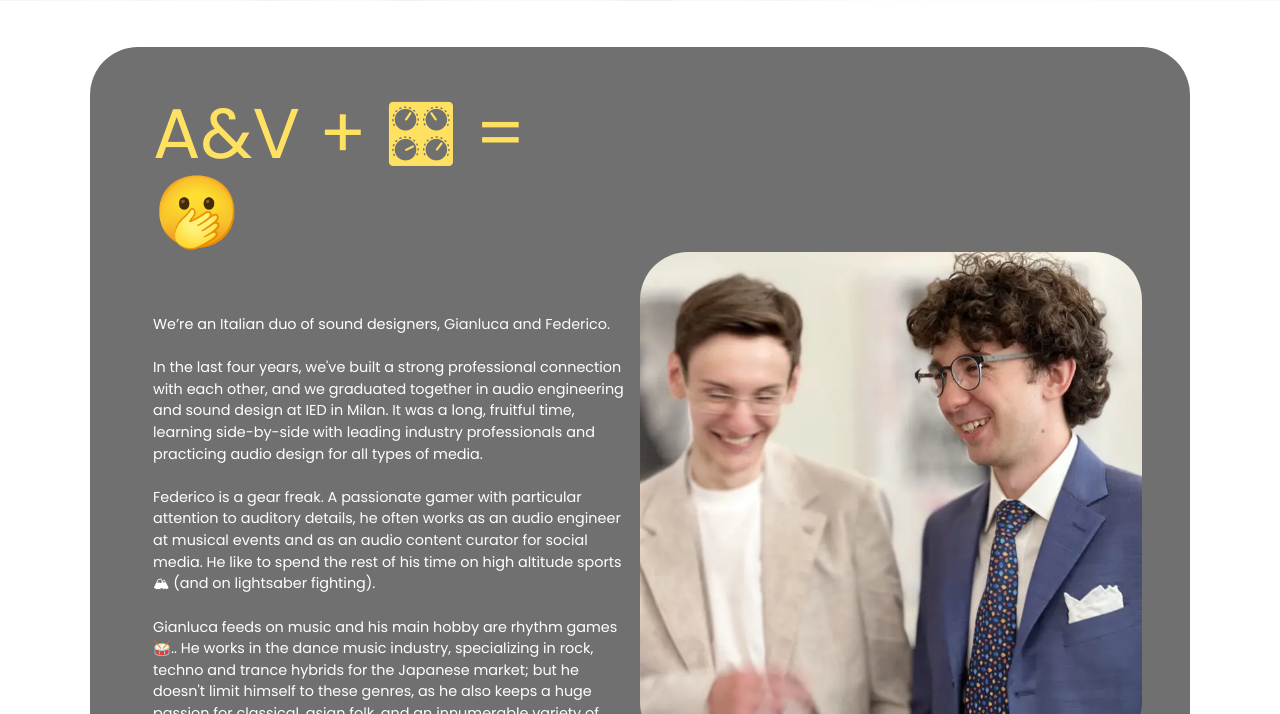
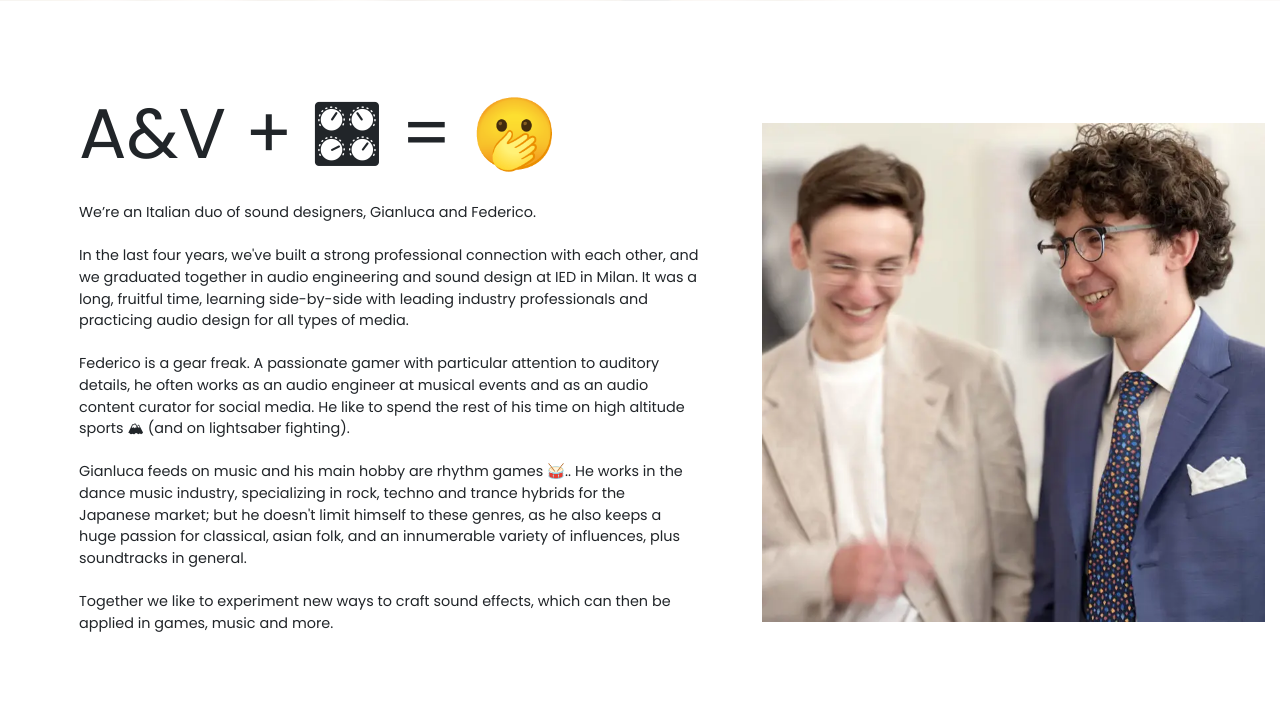
Before and after one commit to Gian0021/avsound.github.io, a plain HTML site: page index.html in a window 1280 px wide. Shown: the part 846-1560 px from the top of the page. Drawn offline with Linux system fonts and the light colour scheme; files that its build step writes are made by us from their sources; a script that the page names is missing; files whose address does not match are found by name.

Commit message:
Update presentazione
Update presentazione

```diff
--- a/assets/mobirise/css/mbr-additional.css
+++ b/assets/mobirise/css/mbr-additional.css
@@ -1068,15 +1068,15 @@ a {
 .cid-s8WN8WYLOz .mbr-section-title {
   color: #131419;
 }
-.cid-tQtPwz5YNm {
-  padding-top: 1rem;
-  padding-bottom: 1rem;
+.cid-usAr1Q7Ooh {
+  padding-top: 2rem;
+  padding-bottom: 0rem;
   background-color: #ffffff;
 }
-.cid-tQtPwz5YNm .mbr-fallback-image.disabled {
+.cid-usAr1Q7Ooh .mbr-fallback-image.disabled {
   display: none;
 }
-.cid-tQtPwz5YNm .mbr-fallback-image {
+.cid-usAr1Q7Ooh .mbr-fallback-image {
   display: block;
   background-size: cover;
   background-position: center center;
@@ -1085,46 +1085,38 @@ a {
   position: absolute;
   top: 0;
 }
-@media (max-width: 992px) {
-  .cid-tQtPwz5YNm .text-wrapper {
-    margin-bottom: 2rem;
-  }
-}
-.cid-tQtPwz5YNm .row {
-  background: #707070;
-  align-items: center;
-  padding: 3rem;
-  border-radius: 3rem;
-  width: fit-content;
-  max-width: 1100px;
-  margin: auto;
+.cid-usAr1Q7Ooh .oldcost {
+  text-decoration: line-through;
+  color: #353535;
+}
+.cid-usAr1Q7Ooh .currentcost {
+  color: #232323;
+}
+.cid-usAr1Q7Ooh .card-wrapper {
+  border-radius: 4px;
+  background: #ffffff;
+}
+@media (min-width: 992px) {
+  .cid-usAr1Q7Ooh .text-box {
+    padding: 2rem;
+    padding-right: 4rem;
+    padding-left: 4rem;
+    padding-right: 2rem;
+  }
+}
+@media (max-width: 991px) {
+  .cid-usAr1Q7Ooh .text-box {
+    padding: 2rem;
+  }
 }
 @media (max-width: 767px) {
-  .cid-tQtPwz5YNm .row {
-    padding: 3rem 1rem;
-    padding-bottom: 1rem;
-    border-radius: 2rem;
-  }
-}
-.cid-tQtPwz5YNm img {
-  border-radius: 3rem;
-}
-@media (max-width: 767px) {
-  .cid-tQtPwz5YNm img {
-    border-radius: 2rem;
-  }
-}
-@media (max-width: 991px) {
-  .cid-tQtPwz5YNm .image-wrapper {
+  .cid-usAr1Q7Ooh .text-box {
     padding: 1rem;
   }
 }
-.cid-tQtPwz5YNm .mbr-section-title {
-  color: #ffe161;
-}
-.cid-tQtPwz5YNm .mbr-text,
-.cid-tQtPwz5YNm .mbr-section-btn {
-  color: #ffffff;
+.cid-usAr1Q7Ooh .image-wrapper img {
+  width: 100%;
+  object-fit: cover;
 }
 .cid-s8XgpbhZNg {
   padding-top: 4rem;
--- a/index.html
+++ b/index.html
@@ -92,25 +92,28 @@
     </div>
 </section>
 
-<section data-bs-version="5.1" class="beatm5 people2 cid-tQtPwz5YNm" id="people02-2">
+<section class="features7 cid-usAr1Q7Ooh" id="features7-10">
+    <!---->
 
 
 
 
+    <div class="container-fluid">
+        <div class="card-wrapper">
+            <div class="row align-items-center flex-row-reverse">
+                <div class="col-12 col-lg-5">
+                    <div class="image-wrapper">
+                        <img src="assets/images/358e226b774f42e9-photo-full-1004x753.webp" alt="Mobirise Website Builder">
+                    </div>
+                </div>
+                <div class="col-12 col-lg">
+                    <div class="text-box">
+                        <h5 class="mbr-title mbr-fonts-style display-2"><strong>A&amp;V + 🎛 = 🫢&nbsp;</strong></h5>
+                        <p class="mbr-text mbr-fonts-style display-7"><br>We’re an Italian duo of sound designers, Gianluca and Federico. <br><br>In the last four years, we've built a strong professional connection with each other, and we graduated together in audio engineering and sound design at IED in Milan. It was a long, fruitful time, learning side-by-side with leading industry professionals and practicing audio design for all types of media.<br><br>Federico is a gear freak. A passionate gamer with particular attention to auditory details, he often works as an audio engineer at musical events and as an audio content curator for social media. He like to spend the rest of his time on high altitude sports 🏔 (and on lightsaber fighting). <br><br>Gianluca feeds on music and his main hobby are rhythm games 🥁.. He works in the dance music industry, specializing in rock, techno and trance hybrids for the Japanese market; but he doesn't limit himself to these genres, as he also keeps a huge passion for classical, asian folk, and an innumerable variety of influences, plus soundtracks in general.<br><br>Together we like to experiment new ways to craft sound effects, which can then be applied in games, music and more.</p>
 
 
-    <div class="container">
-        <div class="row justify-content-center">
-
-            <div class="col-12 col-md-12 col-lg-6">
-                <div class="text-wrapper align-left">
-                    <h1 class="mbr-section-title mbr-fonts-style mb-5 pb-3 display-2"><strong>A&amp;V + 🎛 = 🫢&nbsp;</strong></h1>
-                    <p class="mbr-text mbr-fonts-style pb-5 mb-5 display-7">We’re an Italian duo of sound designers, <a href="page1.html#features03-f" class="text-white" target="_blank" style="font-weight: normal;">Gianluca and Federico</a>.&nbsp;<br><br>In the last four years, we've built a strong professional connection with each other, and we graduated together in audio engineering and sound design at IED in Milan. It was a long, fruitful time, learning side-by-side with leading industry professionals and practicing audio design for all types of media.<br><br>Federico is a gear freak. A passionate gamer with particular attention to auditory details, he often works as an audio engineer at musical events and as an audio content curator for social media. He like to spend the rest of his time on&nbsp;high altitude sports 🏔 (and on lightsaber fighting).&nbsp;<br><br>Gianluca feeds on music and his main hobby are rhythm games 🥁.. He works in the dance music industry, specializing in rock, techno and trance hybrids for the Japanese market; but he doesn't limit himself to these genres, as he also keeps a huge passion for classical, asian folk, and an innumerable variety of influences, plus soundtracks in general.<br><br>Together we like to experiment new ways to craft sound effects, which can then be applied in games, music and more.</p>
-
+                    </div>
                 </div>
-            </div>
-            <div class="col-12 col-md-12 col-lg-6 p-0 image-wrapper">
-                <img class="w-100" src="assets/images/358e226b774f42e9-photo-full-1004x753.webp" alt="Mobirise Website Builder">
             </div>
         </div>
     </div>
@@ -175,13 +178,13 @@
         </div>
         <div class="row align-items-center">
             <div class="col-12 col-lg-6 video-block">
-                <div class="video-wrapper"><iframe class="mbr-embedded-video" src="https://www.youtube.com/embed/9cCzOyxOZos?rel=0&amp;amp;&amp;showinfo=0&amp;autoplay=0&amp;loop=0" width="1280" height="720" frameborder="0" allowfullscreen></iframe></div>
+                <div class="video-wrapper"><iframe class="mbr-embedded-video" src="https://www.youtube.com/embed/9cCzOyxOZos?rel=0&amp;amp;&amp;showinfo=0&amp;autoplay=0&amp;loop=1&amp;playlist=9cCzOyxOZos" width="1280" height="720" frameborder="0" allowfullscreen></iframe></div>
 
             </div>
             <div class="col-12 col-lg">
                 <div class="text-wrapper">
-                    <h3 class="mbr-section-subtitle mbr-fonts-style mb-3 display-5"><strong>Solar Steinn</strong><br><strong>The villagers' voices</strong></h3>
-                    <p class="mbr-text mbr-fonts-style display-7">The voices of the villagers took us quite some time. We had been told by the development team that there would be much dialogue with them in the game. They chose not to have these dialogues dubbed, and we were asked to find an alternative way to make the villagers speak.<br>Once we had identified the type of voice we would like to propose, we looked for software that would allow us to generate voices with realistic diction; during this research we found out Soundly had recently introduced a new feature called "voices," and it turned out to be a very functional tool for our purposes.<br>After several tests, we figured out how to most effectively control the expression of voices, even achieving different intonations and emotions.<br>The final step was organizing a single FMOD event that would work for all dialogues with the villagers, with control over the tone and duration.</p>
+                    <h3 class="mbr-section-subtitle mbr-fonts-style mb-3 display-5"><strong>Speech Sound Design for games&nbsp;</strong><br><em>Villagers' voices in Solar Steinn</em></h3>
+                    <p class="mbr-text mbr-fonts-style display-7">This is an example of our work with videogames. For this specific project, which we fully scored and produced sfx for, one of our tasks was to find an alternative way to make the villagers speak in absence of voice actors.<br><br>Aiming for cartoony voices, we relied on vocal synthesis software to generate meaningless phrases with realistic diction and intonation; controlling the expression and emotional nuances of the sentences, we created our own library of sentences to sample from.<br><br>The final step was building a comprehensive FMOD event that managed all dialogues with the villagers, with full control over the tone of the sentences and their duration.<br></p>
                 </div>
             </div>
         </div>
```
Also changed, not shown: page2.html (+1 -1 lines), assets/theme/js/script.js, 1 other file.
